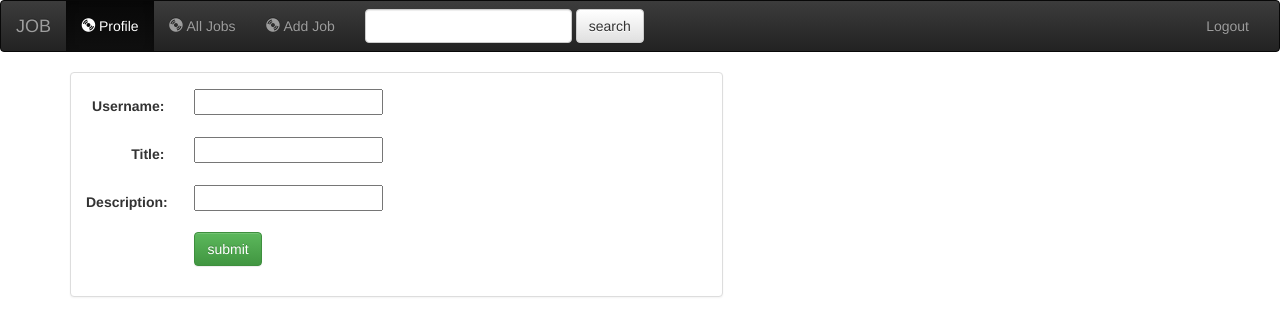
After one commit to JaydonBerry/AWP, a Django app: page /job/job/add/ in a window 1280 px wide. The commit adds this page. Shown: the top 336 px of the page. Run offline with Django 3.2, Linux system fonts and the light colour scheme; some libraries are stand-ins or nearby versions.

Commit message:
DB Create Model Form added.

```diff
--- a/job/models.py
+++ b/job/models.py
@@ -1,5 +1,5 @@
 from django.db import models
-from django.contrib.auth.models import User
+from django.core.urlresolvers import reverse
 
 # Create your models here.
 
@@ -8,5 +8,8 @@ class Job(models.Model):
     title = models.CharField(max_length=250)
     description = models.CharField(max_length=2500)
 
+    def get_absolute_url(self):
+        return reverse('job:detail', kwargs={'pk': self.pk})
+
     def __str__(self):
         return self.username+ '-' + self.title + '-' + self.description
--- a/job/templates/job/base.html
+++ b/job/templates/job/base.html
@@ -34,7 +34,7 @@
                     <a href="#"><span class="glyphicon glyphicon-cd" aria-hidden="true"></span>&nbsp;All Jobs</a>
                 </li>
                 <li class="">
-                    <a href="#"><span class="glyphicon glyphicon-cd" aria-hidden="true"></span>&nbsp;Add Job</a>
+                    <a href="{% url 'job:job-add' %}"><span class="glyphicon glyphicon-cd" aria-hidden="true"></span>&nbsp;Add Job</a>
                 </li>
             </ul>
             <form class="navbar-form navbar-left" role="search" method="get" action="#">
--- a/job/templates/job/detail.html
+++ b/job/templates/job/detail.html
@@ -1,6 +1,6 @@
 {% extends 'job/base.html' %}
 {% block body %}
-<img src ="#">
+<h1>{{ job.username }}</h1>
 <h1>{{ job.title }}</h1>
-<p>{{job.description}}</p>
+<p>{{ job.description }}</p>
 {% endblock %}
--- /dev/null
+++ b/job/templates/job/form_template.html
@@ -0,0 +1,10 @@
+{% for field in form %}
+<div class="form-group">
+    <div class="col-sm-offset-2 col-sm-10">
+        <span class="text-danger small">{{ field.errors }}</span>
+    </div>
+    <label class="control-label col-sm-2">{{field.label_tag}}</label>
+    <div class="col-sm-10">{{ field }}</div>
+
+</div>
+{% endfor %}
--- /dev/null
+++ b/job/templates/job/job_form.html
@@ -0,0 +1,24 @@
+{% extends 'job/base.html' %}
+{% block title%} Add New Job {% endblock %}
+
+{% block body %}
+<div class="container">
+    <div class="row">
+        <div class="col-sm-12 col-md-7">
+            <div class="panel panel-default">
+                <div class="panel-body">
+                    <form class="form-horizontal" action="" method="post" enctype="multipart/form-data">
+                        {% csrf_token %}
+                        {% include 'job/form_template.html' %}
+                        <div class="form-group">
+                            <div class="col-sm-offset-2 col-sm-10">
+                                <button type="submit" class="btn btn-success">submit</button>
+                            </div>
+                        </div>
+                    </form>
+                </div>
+            </div>
+        </div>
+    </div>
+</div>
+{% endblock %}
--- a/job/urls.py
+++ b/job/urls.py
@@ -8,4 +8,6 @@ urlpatterns = [
     url(r'^$', views.IndexView.as_view(), name='index'),
     # /job/id/
     url(r'^(?P<pk>[0-9]+)/$', views.DetailView.as_view(), name='detail' ),
+    # /job/add/
+    url(r'job/add/$', views.JobCreate.as_view(), name='job-add'),
 ]
--- a/job/views.py
+++ b/job/views.py
@@ -1,5 +1,6 @@
 from django.views import generic
 from.models import Job
+from django.views.generic.edit import CreateView, UpdateView, DeleteView
 
 class IndexView(generic.ListView):
     template_name = 'job/index.html'
@@ -8,8 +9,9 @@ class IndexView(generic.ListView):
         return Job.objects.all()
 
 class DetailView(generic.DetailView):
-    template_name = 'job/index.html'
+    model = Job
+    template_name = 'job/detail.html'
 
-    def get_queryset(self):
-        model = Job
-        template_name = 'job/detail.html'
+class JobCreate(CreateView):
+    model = Job
+    fields = ['username' , 'title' , 'description']
```
Also changed, not shown: db.sqlite3.
